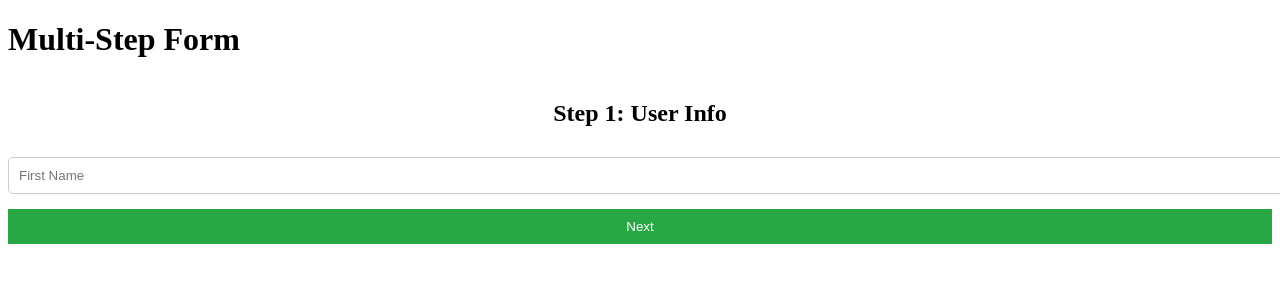
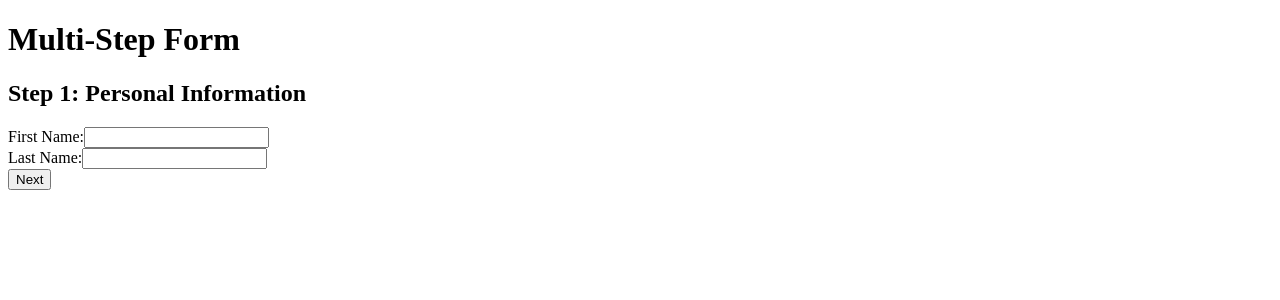
Before and after one commit to acciojob/multi-step-form-satyamjha09, a React app: page / in a window 1280 px wide. Shown: the top 300 px of the page. Built offline with nearby package versions, Linux system fonts and the light colour scheme.

Commit message:
work Done

```diff
--- a/src/components/App.js
+++ b/src/components/App.js
@@ -1,14 +1,56 @@
-import React from 'react'
-import MultiStepForm from './MultiStepForm';
-import "../styles/App.css"
+import React, { useState } from 'react'
+import Step from './Step';
 
 const App = () => {
+
+  const [currentStep, setCurrentStep] = useState(1);
+  const [formData, setFormData] = useState({
+    first_name: "",
+    last_name: "",
+    model: "",
+    car_price: "",
+    card_info: "",
+    expiry_date: "",
+  });
+
+
+  const handleChange = (event) => {
+    const {id, value} = event.target;
+    setFormData({ ...formData, [id]: value });
+  };
+
+  const handleNext = () => {
+    if (currentStep < 3) {
+      setCurrentStep(prevStep => prevStep + 1);
+    }
+  };
+
+  const handlePrevious = () => {
+    if (currentStep > 1) {
+      setCurrentStep(prevStep => prevStep - 1);
+    }
+  };
+
+  const handleSubmit = () => {
+    alert('Form submitted!');
+    console.log(formData);
+  };
+
+
   return (
     <div>
-      <h1> Multi-Step Form </h1>
-      <MultiStepForm />
+      <h1>Multi-Step Form</h1>
+      <Step
+        step={currentStep}
+        formData={formData}
+        onChange={handleChange}
+        onNext={handleNext}
+        onPrevious={handlePrevious}
+        onSubmit={handleSubmit}
+      />
+
     </div>
-  )
-}
+  );
+};
 
 export default App
--- a/src/components/MultiStepForm.js
+++ /dev/null
@@ -1,32 +0,0 @@
-import React, { useState } from 'react'
-import Step1 from './Step1';
-import Step2 from './Step2';
-import Step3 from './Step3';
-
-const MultiStepForm = () => {
-
-    const [step, setStep] = useState(1);
-    const [formData, setFormData] = useState({
-        first_name: "",
-        email: "",
-    });
-
-    const handleChange = (e) => {
-        setFormData({ ...formData, [e.target.id]: e.target.value });
-      };
-
-      const nextStep = () => setStep((prev) => prev + 1);
-      const prevStep = () => setStep((prev) => prev - 1);
-
-
-
-  return (
-    <div>
-        {step === 1 && <Step1 formData={formData} handleChange={handleChange} nextStep={nextStep} />}
-      {step === 2 && <Step2 formData={formData} handleChange={handleChange} nextStep={nextStep} prevStep={prevStep} />}
-      {step === 3 && <Step3 formData={formData} prevStep={prevStep} />}
-    </div>
-  )
-}
-
-export default MultiStepForm;
--- /dev/null
+++ b/src/components/Step.js
@@ -0,0 +1,89 @@
+import React from "react";
+
+function Step({ step, formData, onChange, onNext, onPrevious, onSubmit }) {
+  return (
+    <div>
+      {/* Step 1 */}
+      <div id="step1" style={{ display: step === 1 ? "block" : "none" }}>
+        <h2>Step 1: Personal Information</h2>
+        <label>
+          First Name:
+          <input
+            type="text"
+            name="first_name"  // ✅ Use name instead of id
+            value={formData.first_name}
+            onChange={onChange}
+          />
+        </label>
+        <br />
+        <label>
+          Last Name:
+          <input
+            type="text"
+            name="last_name"  // ✅ Use name instead of id
+            value={formData.last_name}
+            onChange={onChange}
+          />
+        </label>
+        <br />
+        <button type="button" onClick={onNext}>Next</button>
+      </div>
+
+      {/* Step 2 */}
+      <div id="step2" style={{ display: step === 2 ? "block" : "none" }}>
+        <h2>Step 2: Car Information</h2>
+        <label>
+          Car Model:
+          <input
+            type="text"
+            name="model"
+            value={formData.model}
+            onChange={onChange}
+          />
+        </label>
+        <br />
+        <label>
+          Car Price:
+          <input
+            type="text"
+            name="car_price"
+            value={formData.car_price}
+            onChange={onChange}
+          />
+        </label>
+        <br />
+        <button type="button" onClick={onPrevious}>Previous</button>
+        <button type="button" onClick={onNext}>Next</button>
+      </div>
+
+      {/* Step 3 */}
+      <div id="step3" style={{ display: step === 3 ? "block" : "none" }}>
+        <h2>Step 3: Payment Information</h2>
+        <label>
+          Card Information:
+          <input
+            type="text"
+            name="card_info"
+            value={formData.card_info}
+            onChange={onChange}
+          />
+        </label>
+        <br />
+        <label>
+          Expiry Date:
+          <input
+            type="text"
+            name="expiry_date"
+            value={formData.expiry_date}
+            onChange={onChange}
+          />
+        </label>
+        <br />
+        <button type="button" onClick={onPrevious}>Previous</button>
+        <button type="button" onClick={onSubmit}>Submit</button>
+      </div>
+    </div>
+  );
+}
+
+export default Step;
--- a/src/components/Step1.js
+++ /dev/null
@@ -1,20 +0,0 @@
-import React from "react";
-
-const Step1 = ({ formData, handleChange, nextStep }) => {
-  return (
-    <div id="step1" className="form-container">
-      <h2>Step 1: User Info</h2>
-      <input
-        id="first_name"
-        className="input-field"
-        type="text"
-        placeholder="First Name"
-        value={formData.first_name}
-        onChange={handleChange}
-      />
-      <button className="button button-next" onClick={nextStep}>Next</button>
-    </div>
-  );
-};
-
-export default Step1;
--- a/src/components/Step2.js
+++ /dev/null
@@ -1,21 +0,0 @@
-import React from "react";
-
-const Step2 = ({ formData, handleChange, nextStep, prevStep }) => {
-  return (
-    <div id="step2" className="form-container">
-      <h2>Step 2: Contact Info</h2>
-      <input
-        id="email"
-        className="input-field"
-        type="email"
-        placeholder="Email"
-        value={formData.email}
-        onChange={handleChange}
-      />
-      <button className="button button-prev" onClick={prevStep}>Back</button>
-      <button className="button button-next" onClick={nextStep}>Next</button>
-    </div>
-  );
-};
-
-export default Step2;
--- a/src/components/Step3.js
+++ /dev/null
@@ -1,15 +0,0 @@
-import React from "react";
-
-const Step3 = ({ formData, prevStep }) => {
-  return (
-    <div id="step3" className="form-container">
-      <h2>Step 3: Summary</h2>
-      <p><strong>Name:</strong> {formData.first_name}</p>
-      <p><strong>Email:</strong> {formData.email}</p>
-      <button className="button button-prev" onClick={prevStep}>Back</button>
-      <button className="button button-submit">Submit</button>
-    </div>
-  );
-};
-
-export default Step3;
```
